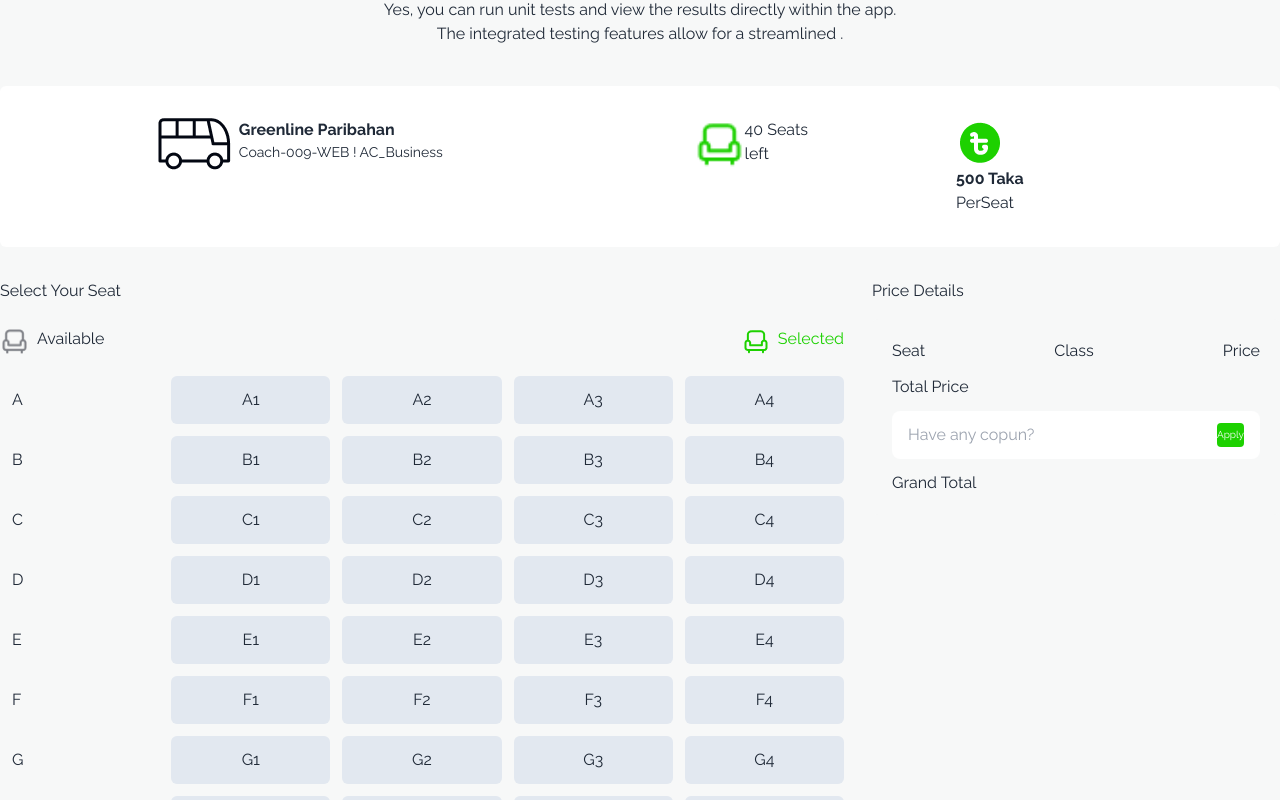
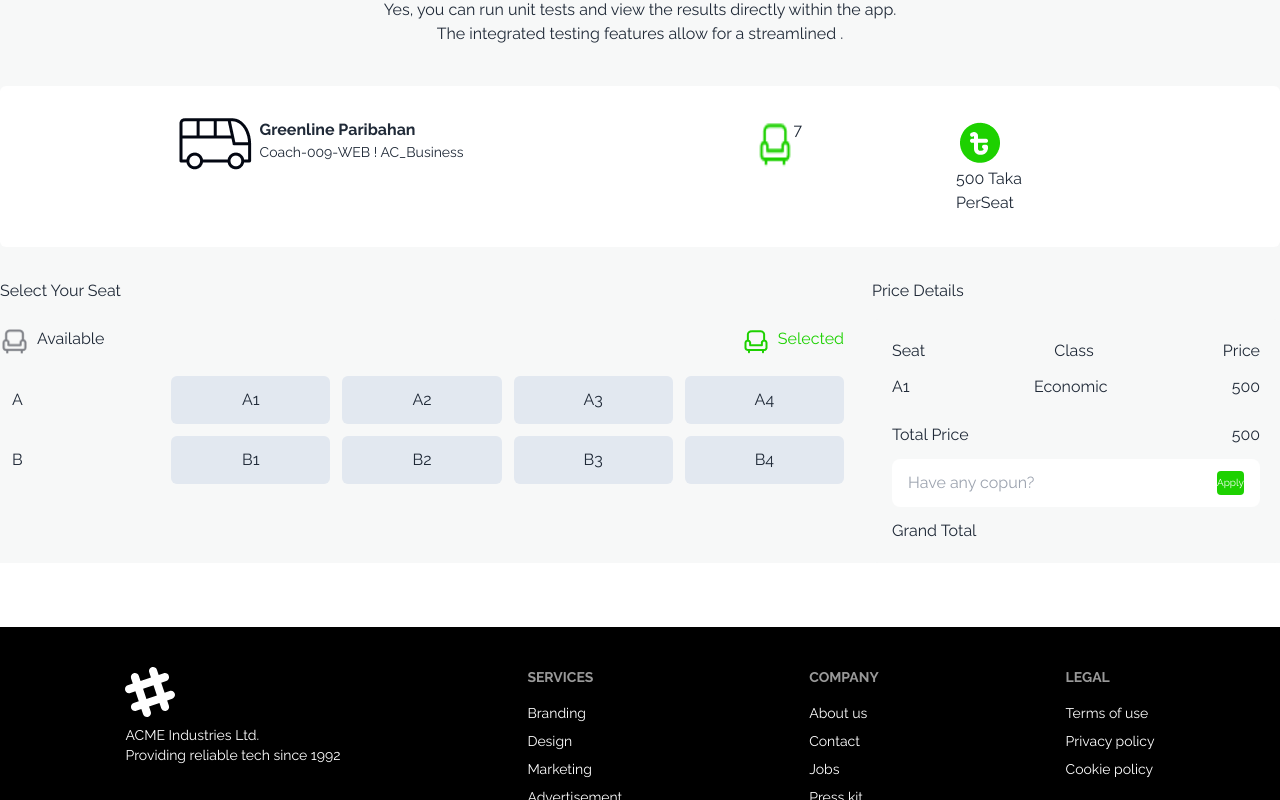
Before and after one commit to anait31/ticket-sale, a plain HTML site: page index.html in a window 1280 px wide. Both pictures are taken after a click on the element "A1". Shown: the part 990-1790 px from the top of the page. Drawn offline with nearby package versions, Linux system fonts and the light colour scheme.

Commit message:
Commit totalPrice

```diff
--- a/index.html
+++ b/index.html
@@ -61,7 +61,8 @@
                             <p class="mb-4">Yes, you can run unit tests and view the results directly within the app.
                                 <br>The integrated testing features allow for a streamlined .
                             </p>
-                            <button onclick="buyTicket()" id="buy-ticket" class="btn bg-[#1DD100] text-black border-none">Buy Ticket</button>
+                            <button onclick="buyTicket()" id="buy-ticket"
+                                class="btn bg-[#1DD100] text-black border-none">Buy Ticket</button>
                         </div>
                     </div>
                 </div>
@@ -100,14 +101,15 @@
         </section>
 
 
-        <!--Seats and Ticket Booking -->
+        <!--seat-name and Ticket Booking -->
 
         <section class="my-16 bg-[#F7F8F8]">
             <div class="container mx-auto">
                 <div class="">
                     <diV class="text-center">
                         <h2 class="text-3xl font-bold mb-4 pt-10">P.H Paribahan</h2>
-                        <p class="pb-10">Yes, you can run unit tests and view the results directly within the app. <br>The integrated testing features allow for a streamlined .</p>
+                        <p class="pb-10">Yes, you can run unit tests and view the results directly within the app.
+                            <br>The integrated testing features allow for a streamlined .</p>
                     </diV>
                     <div class="grid gap-4 grid-cols-4 bg-white p-8 rounded-md">
                         <div class="col-span-3">
@@ -123,14 +125,17 @@
                                 </div>
                                 <div class="flex">
                                     <img src="images/seat-green.png" alt="">
-                                    <p id="seat-left">40 <span>Seats left</span></p>
+                                    <p id="seat-left">8<span>Seat Left</span></p>
                                 </div>
                             </div>
                         </div>
 
                         <div class="items-center justify-center">
                             <img src="images/fare.png" alt="">
-                            <h3 id="price" class="font-bold">500 <span>Taka</span></h3>
+                            <div>
+                                <span id="price">500</span>
+                                <span>Taka</span>
+                            </div>
                             <p>PerSeat</p>
                         </div>
                     </div>
@@ -152,148 +157,155 @@
                                 <a class="">Selected</a>
                             </div>
                         </div>
-                        <div id="all-seats" class="grid grid-cols-5 gap-3 mt-5">
+                        <div id="all-seat-name" class="grid grid-cols-5 gap-3 mt-5">
                             <div class="p-3 ">
                                 <span class="">A</span>
                             </div>
                             <div class="bg-slate-200 text-center p-3 rounded-md seat-div">
-                                <span class="seats">A1</span>
+                                <span class="seat-name">A1</span>
                             </div>
                             <div class="bg-slate-200 text-center p-3 rounded-md seat-div">
-                                <span class="seats">A2</span>
+                                <span class="seat-name">A2</span>
                             </div>
                             <div class="bg-slate-200 text-center p-3 rounded-md seat-div">
-                                <span class="seats">A3</span>
+                                <span class="seat-name">A3</span>
                             </div>
                             <div class="bg-slate-200 text-center p-3 rounded-md seat-div">
-                                <span class="seats">A4</span>
+                                <span class="seat-name">A4</span>
                             </div>
 
                             <div class="p-3 ">
                                 <span class="">B</span>
                             </div>
                             <div class="bg-slate-200 text-center p-3 rounded-md seat-div">
-                                <span class="seats">B1</span>
+                                <span class="seat-name">B1</span>
                             </div>
                             <div class="bg-slate-200 text-center p-3 rounded-md seat-div">
-                                <span class="seats">B2</span>
+                                <span class="seat-name">B2</span>
                             </div>
                             <div class="bg-slate-200 text-center p-3 rounded-md seat-div">
-                                <span class="seats">B3</span>
+                                <span class="seat-name">B3</span>
                             </div>
                             <div class="bg-slate-200 text-center p-3 rounded-md seat-div">
-                                <span class="seats">B4</span>
+                                <span class="seat-name">B4</span>
                             </div>
 
-                            <div class="p-3 ">
+                            <!-- <div class="p-3 ">
                                 <span class="">C</span>
                             </div>
                             <div class="bg-slate-200 text-center p-3 rounded-md seat-div">
-                                <span class="seats">C1</span>
+                                <span class="seat-name">C1</span>
                             </div>
                             <div class="bg-slate-200 text-center p-3 rounded-md seat-div">
-                                <span class="seats">C2</span>
+                                <span class="seat-name">C2</span>
                             </div>
                             <div class="bg-slate-200 text-center p-3 rounded-md seat-div">
-                                <span class="seats">C3</span>
+                                <span class="seat-name">C3</span>
                             </div>
                             <div class="bg-slate-200 text-center p-3 rounded-md seat-div">
-                                <span class="seats">C4</span>
+                                <span class="seat-name">C4</span>
                             </div>
 
                             <div class="p-3 ">
                                 <span class="">D</span>
                             </div>
                             <div class="bg-slate-200 text-center p-3 rounded-md seat-div">
-                                <span class="seats">D1</span>
+                                <span class="seat-name">D1</span>
                             </div>
                             <div class="bg-slate-200 text-center p-3 rounded-md seat-div">
-                                <span class="seats">D2</span>
+                                <span class="seat-name">D2</span>
                             </div>
                             <div class="bg-slate-200 text-center p-3 rounded-md seat-div">
-                                <span class="seats">D3</span>
+                                <span class="seat-name">D3</span>
                             </div>
                             <div class="bg-slate-200 text-center p-3 rounded-md seat-div">
-                                <span class="seats">D4</span>
+                                <span class="seat-name">D4</span>
                             </div>
 
                             <div class="p-3 ">
                                 <span class="">E</span>
                             </div>
                             <div class="bg-slate-200 text-center p-3 rounded-md seat-div">
-                                <span class="seats">E1</span>
+                                <span class="seat-name">E1</span>
                             </div>
                             <div class="bg-slate-200 text-center p-3 rounded-md seat-div">
-                                <span class="seats">E2</span>
+                                <span class="seat-name">E2</span>
                             </div>
                             <div class="bg-slate-200 text-center p-3 rounded-md seat-div">
-                                <span class="seats">E3</span>
+                                <span class="seat-name">E3</span>
                             </div>
                             <div class="bg-slate-200 text-center p-3 rounded-md seat-div">
-                                <span class="seats">E4</span>
+                                <span class="seat-name">E4</span>
                             </div>
 
                             <div class="p-3 ">
                                 <span class="">F</span>
                             </div>
                             <div class="bg-slate-200 text-center p-3 rounded-md seat-div">
-                                <span class="seats">F1</span>
+                                <span class="seat-name">F1</span>
                             </div>
                             <div class="bg-slate-200 text-center p-3 rounded-md seat-div">
-                                <span class="seats">F2</span>
+                                <span class="seat-name">F2</span>
                             </div>
                             <div class="bg-slate-200 text-center p-3 rounded-md seat-div">
-                                <span class="seats">F3</span>
+                                <span class="seat-name">F3</span>
                             </div>
                             <div class="bg-slate-200 text-center p-3 rounded-md seat-div">
-                                <span class="seats">F4</span>
+                                <span class="seat-name">F4</span>
                             </div>
 
                             <div class="p-3">
                                 <span class="">G</span>
                             </div>
                             <div class="bg-slate-200 text-center p-3 rounded-md seat-div">
-                                <span class="seats">G1</span>
+                                <span class="seat-name">G1</span>
                             </div>
                             <div class="bg-slate-200 text-center p-3 rounded-md seat-div">
-                                <span class="seats">G2</span>
+                                <span class="seat-name">G2</span>
                             </div>
                             <div class="bg-slate-200 text-center p-3 rounded-md seat-div">
-                                <span class="seats">G3</span>
+                                <span class="seat-name">G3</span>
                             </div>
                             <div class="bg-slate-200 text-center p-3 rounded-md seat-div">
-                                <span class="seats">G4</span>
+                                <span class="seat-name">G4</span>
                             </div>
 
                             <div class="p-3 ">
                                 <span class="">H</span>
                             </div>
                             <div class="bg-slate-200 text-center p-3 rounded-md seat-div">
-                                <span class="seats">H1</span>
+                                <span class="seat-name">H1</span>
                             </div>
                             <div class="bg-slate-200 text-center p-3 rounded-md seat-div">
-                                <span class="seats">H2</span>
+                                <span class="seat-name">H2</span>
                             </div>
                             <div class="bg-slate-200 text-center p-3 rounded-md seat-div">
-                                <span class="seats">H3</span>
+                                <span class="seat-name">H3</span>
                             </div>
                             <div class="bg-slate-200 text-center p-3 rounded-md seat-div">
-                                <span class="seats">H4</span>
-                            </div>
+                                <span class="seat-name">H4</span>
+                            </div> -->
                         </div>
                     </div>
                     <div>
                         <h3>Price Details</h3>
 
                         <div id="pay-now" class="bg-[#F7F8F8] p-5 mt-4 rounded-md">
+                            <div id="bill-show" class="flex flex-col justify-between mb-3">
                                 <div class="flex justify-between mb-3">
                                     <h4>Seat</h4>
                                     <h4>Class</h4>
                                     <h4>Price</h4>
                                 </div>
-                            <div class="mb-3">
+                                <div id="selected-seat" class="mb-3">
+
+                                </div>
+                            </div>
+
+
+                            <div class="mb-3 flex justify-between">
                                 <h4>Total Price</h4>
-                                <h4 id="total-price"></h4>
+                                <h4 id="total-price">0</h4>
                             </div>
                             <div class="mb-3">
                                 <label class="input input-bordered flex items-center gap-2 border-0">
@@ -315,7 +327,12 @@
     </main>
     <footer class="footer justify-around p-10 bg-black text-white">
         <aside>
-          <svg width="50" height="50" viewBox="0 0 24 24" xmlns="http://www.w3.org/2000/svg" fill-rule="evenodd" clip-rule="evenodd" class="fill-current"><path d="M22.672 15.226l-2.432.811.841 2.515c.33 1.019-.209 2.127-1.23 2.456-1.15.325-2.148-.321-2.463-1.226l-.84-2.518-5.013 1.677.84 2.517c.391 1.203-.434 2.542-1.831 2.542-.88 0-1.601-.564-1.86-1.314l-.842-2.516-2.431.809c-1.135.328-2.145-.317-2.463-1.229-.329-1.018.211-2.127 1.231-2.456l2.432-.809-1.621-4.823-2.432.808c-1.355.384-2.558-.59-2.558-1.839 0-.817.509-1.582 1.327-1.846l2.433-.809-.842-2.515c-.33-1.02.211-2.129 1.232-2.458 1.02-.329 2.13.209 2.461 1.229l.842 2.515 5.011-1.677-.839-2.517c-.403-1.238.484-2.553 1.843-2.553.819 0 1.585.509 1.85 1.326l.841 2.517 2.431-.81c1.02-.33 2.131.211 2.461 1.229.332 1.018-.21 2.126-1.23 2.456l-2.433.809 1.622 4.823 2.433-.809c1.242-.401 2.557.484 2.557 1.838 0 .819-.51 1.583-1.328 1.847m-8.992-6.428l-5.01 1.675 1.619 4.828 5.011-1.674-1.62-4.829z"></path></svg>
+            <svg width="50" height="50" viewBox="0 0 24 24" xmlns="http://www.w3.org/2000/svg" fill-rule="evenodd"
+                clip-rule="evenodd" class="fill-current">
+                <path
+                    d="M22.672 15.226l-2.432.811.841 2.515c.33 1.019-.209 2.127-1.23 2.456-1.15.325-2.148-.321-2.463-1.226l-.84-2.518-5.013 1.677.84 2.517c.391 1.203-.434 2.542-1.831 2.542-.88 0-1.601-.564-1.86-1.314l-.842-2.516-2.431.809c-1.135.328-2.145-.317-2.463-1.229-.329-1.018.211-2.127 1.231-2.456l2.432-.809-1.621-4.823-2.432.808c-1.355.384-2.558-.59-2.558-1.839 0-.817.509-1.582 1.327-1.846l2.433-.809-.842-2.515c-.33-1.02.211-2.129 1.232-2.458 1.02-.329 2.13.209 2.461 1.229l.842 2.515 5.011-1.677-.839-2.517c-.403-1.238.484-2.553 1.843-2.553.819 0 1.585.509 1.85 1.326l.841 2.517 2.431-.81c1.02-.33 2.131.211 2.461 1.229.332 1.018-.21 2.126-1.23 2.456l-2.433.809 1.622 4.823 2.433-.809c1.242-.401 2.557.484 2.557 1.838 0 .819-.51 1.583-1.328 1.847m-8.992-6.428l-5.01 1.675 1.619 4.828 5.011-1.674-1.62-4.829z">
+                </path>
+            </svg>
             <p>ACME Industries Ltd.<br>Providing reliable tech since 1992</p>
         </aside>
         <nav>
--- a/js/script.js
+++ b/js/script.js
@@ -1,9 +1,45 @@
-const seats = document.querySelectorAll('.seat-div');
 
-// console.log(seats)
-for (let seat of seats) {
-    seat.addEventListener('click', function() {
-        // console.log(seat);
-        const seatName = seat.querySelectora
+const allSeats = document.getElementsByClassName('seat-div');
+let availableSeat = 8;
+
+for (const seat of allSeats) {
+    seat.addEventListener('click', function(event) {
+        availableSeat -= 1;
+
+        const seatSerial = event.target.innerText;
+
+        const priceIs = document.getElementById('price');
+        const priceText = priceIs.innerText;
+        const price = parseInt(priceText);
+        console.log(price);
+
+
+        const selectedSeat = document.getElementById('selected-seat');
+        const selectedSeatList = document.createElement('div');
+        selectedSeatList.style.display = 'flex';
+        selectedSeatList.style.justifyContent = 'space-between'
+
+        const p = document.createElement('p');
+        p.innerText = seatSerial;
+        selectedSeatList.appendChild(p);
+        const p1 = document.createElement('p');
+        p1.innerText = 'Economic'
+        selectedSeatList.appendChild(p1);
+        const p2 = document.createElement('p2');
+        p2.innerText = price;
+        selectedSeatList.appendChild(p2);
+
+        selectedSeat.appendChild(selectedSeatList);
+
+
+        const totalPrice = document.getElementById('total-price').innerText;
+        const totalPriceis = parseInt(totalPrice);
+
+        document.getElementById('total-price').innerText = totalPriceis+ price;
+        setInnerText('seat-left', availableSeat);
     });
 }
+
+function setInnerText(idName, value) {
+    document.getElementById(idName).innerText = value;
+}
```
Lines whose indentation alone changed are shown as unchanged.
